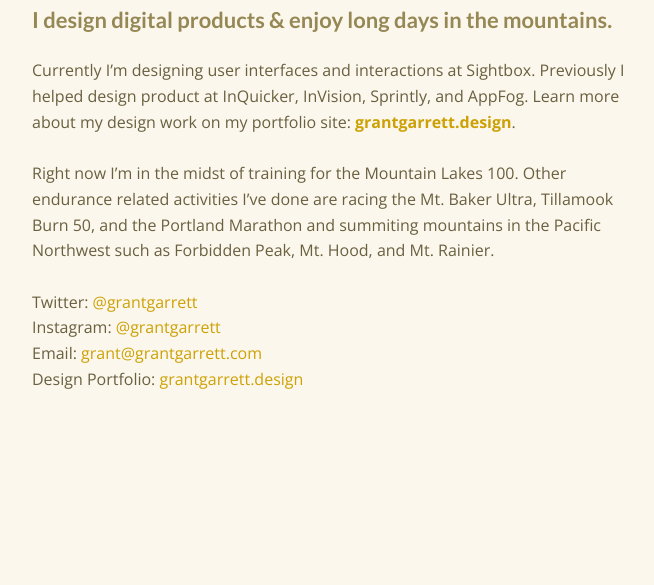
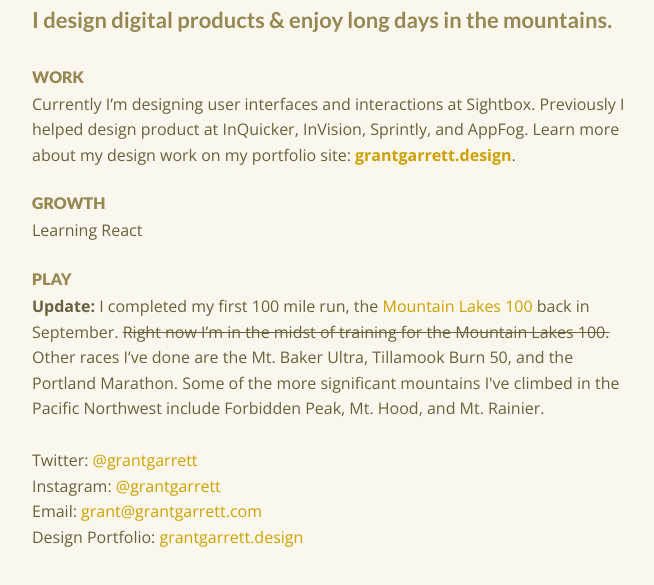
Before and after one commit to grantgarrett/grantgarrett-2019, a Gatsby site: page / in a window 1280 px wide. Shown: the part 145-730 px from the top of the page, without its empty margins (308-962 px from the left). Built offline with nearby package versions, Linux system fonts and the light colour scheme; Gatsby itself is replaced by a stand-in of ours.

Commit message:
update content

```diff
--- a/src/components/styles.scss
+++ b/src/components/styles.scss
@@ -29,12 +29,22 @@
   font-size: 22px;
   font-weight: 300;
   color: $cream-subhead;
+  margin-bottom: 1.6em;
+}
+h3 {
+  font-family: "Lato", sans-serif;
+  font-size: 16px;
+  font-weight: 800;
+  text-transform: uppercase;
+  color: $cream-subhead;
+  margin-bottom: 0.2em;
 }
 p {
   font-size: 16px;
   font-weight: 400;
   color: $cream-paragraph;
   line-height: 1.6em;
+  margin-top: 0.4em;
 }
 a {
   //   color: $cream-paragraph;
@@ -55,3 +65,6 @@
     padding: 50px;
   }
 }
+.line-through {
+  text-decoration: line-through;
+}
--- a/src/pages/index.js
+++ b/src/pages/index.js
@@ -20,6 +20,8 @@
     />
     <h1>Hello, I’m Grant Garrett</h1>
     <h2>I design digital products & enjoy long days in the mountains.</h2>
+
+    <h3>Work</h3>
     <p>
       Currently I’m designing user interfaces and interactions at Sightbox.
       Previously I helped design product at InQuicker, InVision, Sprintly, and
@@ -34,11 +36,25 @@
       </a>
       .
     </p>
+    <h3>Growth</h3>
+    <p>Learning React</p>
+    <h3>Play</h3>
     <p>
-      Right now I’m in the midst of training for the Mountain Lakes 100. Other
-      endurance related activities I’ve done are racing the Mt. Baker Ultra,
-      Tillamook Burn 50, and the Portland Marathon and summiting mountains in
-      the Pacific Northwest such as Forbidden Peak, Mt. Hood, and Mt. Rainier.
+      <b>Update:</b> I completed my first 100 mile run, the{" "}
+      <a
+        href="https://www.strava.com/activities/2732253168/overview"
+        target="_blank"
+        rel="noopener noreferrer"
+      >
+        Mountain Lakes 100
+      </a>{" "}
+      back in September.{" "}
+      <span className="line-through">
+        Right now I’m in the midst of training for the Mountain Lakes 100.
+      </span>{" "}
+      Other races I’ve done are the Mt. Baker Ultra, Tillamook Burn 50, and the
+      Portland Marathon. Some of the more significant mountains I've climbed in
+      the Pacific Northwest include Forbidden Peak, Mt. Hood, and Mt. Rainier.
     </p>
     <p>
       Twitter:{" "}
```
